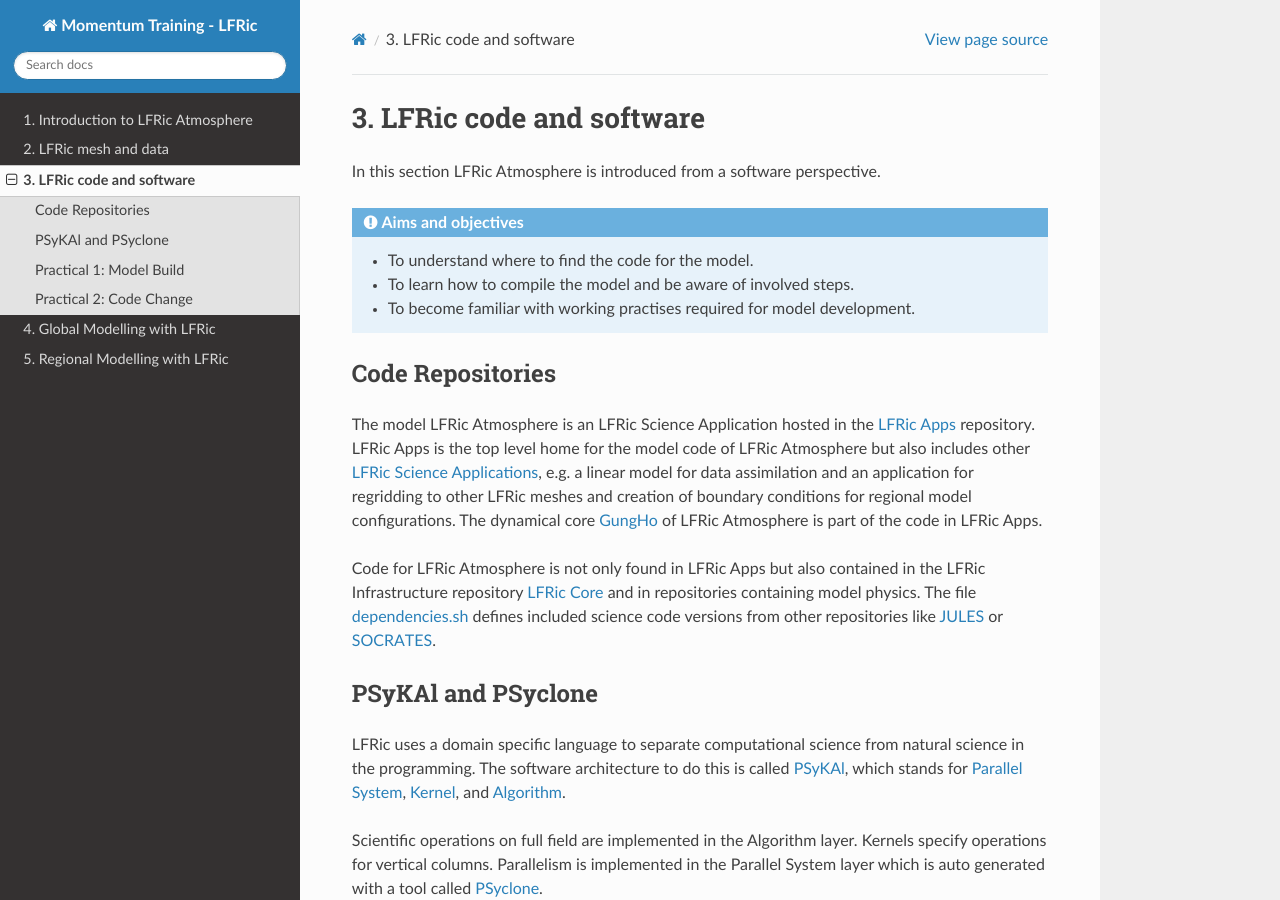
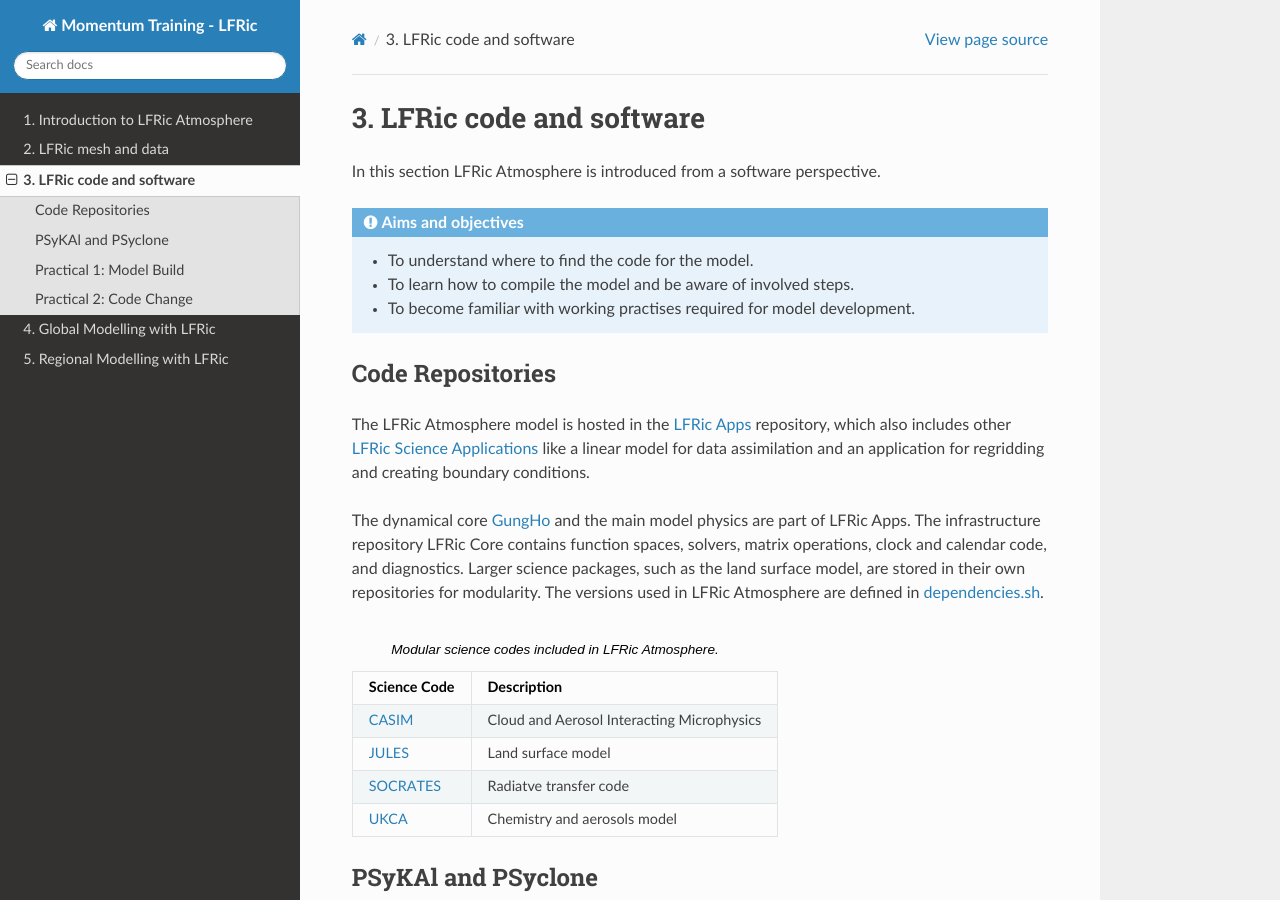
Before and after one commit to MetOffice/LFRic-Atmosphere-Training, a Sphinx documentation site: the page built from source/lfric_code/index.rst, in a window 1280 px wide and 900 px high. Built offline with Sphinx 7.4.7 and the Read the Docs theme 3.1.0, drawn with Linux system fonts in a browser that asks for light colours.

Commit message:
improve readbility of code repository section

```diff
--- a/source/lfric_code/index.rst
+++ b/source/lfric_code/index.rst
@@ -15,9 +15,23 @@ In this section LFRic Atmosphere is introduced from a software perspective.
 
 Code Repositories
 -----------------
-The model LFRic Atmosphere is an LFRic Science Application hosted in the `LFRic Apps <https://code.metoffice.gov.uk/trac/lfric_apps>`_ repository. LFRic Apps is the top level home for the model code of LFRic Atmosphere but also includes other `LFRic Science Applications <https://code.metoffice.gov.uk/trac/lfric_apps/browser/main/trunk/applications>`_, e.g. a linear model for data assimilation and an application for regridding to other LFRic meshes and creation of boundary conditions for regional model configurations. The dynamical core `GungHo <https://www.metoffice.gov.uk/research/news/2019/gungho-and-lfric>`_ of LFRic Atmosphere is part of the code in LFRic Apps.
+The LFRic Atmosphere model is hosted in the `LFRic Apps <https://code.metoffice.gov.uk/trac/lfric_apps>`_ repository, which also includes other `LFRic Science Applications <https://code.metoffice.gov.uk/trac/lfric_apps/browser/main/trunk/applications>`_ like a linear model for data assimilation and an application for regridding and creating boundary conditions.
 
-Code for LFRic Atmosphere is not only found in LFRic Apps but also contained in the LFRic Infrastructure repository `LFRic Core <https://code.metoffice.gov.uk/trac/lfric>`_ and in repositories containing model physics. The file `dependencies.sh <https://code.metoffice.gov.uk/trac/lfric_apps/browser/main/trunk/dependencies.sh>`_ defines included science code versions from other repositories like `JULES <https://code.metoffice.gov.uk/trac/jules>`_ or `SOCRATES <https://code.metoffice.gov.uk/trac/socrates>`_.
+The dynamical core `GungHo <https://www.metoffice.gov.uk/research/news/2019/gungho-and-lfric>`_ and the main model physics are part of LFRic Apps. The infrastructure repository LFRic Core contains function spaces, solvers, matrix operations, clock and calendar code, and diagnostics. Larger science packages, such as the land surface model, are stored in their own repositories for modularity. The versions used in LFRic Atmosphere are defined in  `dependencies.sh <https://code.metoffice.gov.uk/trac/lfric_apps/browser/main/trunk/dependencies.sh>`_.
+
+.. list-table:: Modular science codes included in LFRic Atmosphere.
+   :header-rows: 1
+
+   * - Science Code
+     - Description
+   * - `CASIM <https://code.metoffice.gov.uk/trac/monc/wiki/CASIMDocStart>`_
+     - Cloud and Aerosol Interacting Microphysics
+   * - `JULES <https://code.metoffice.gov.uk/trac/jules>`_
+     - Land surface model
+   * - `SOCRATES <https://code.metoffice.gov.uk/trac/socrates>`_
+     - Radiatve transfer code
+   * - `UKCA <https://www.metoffice.gov.uk/research/approach/collaboration/jwcrp/ukca>`_
+     - Chemistry and aerosols model
 
 PSyKAl and PSyclone
 -------------------
```
